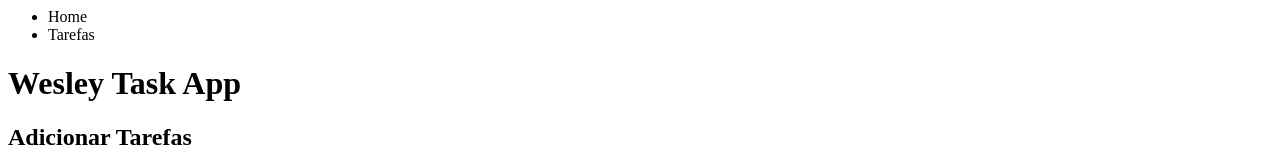
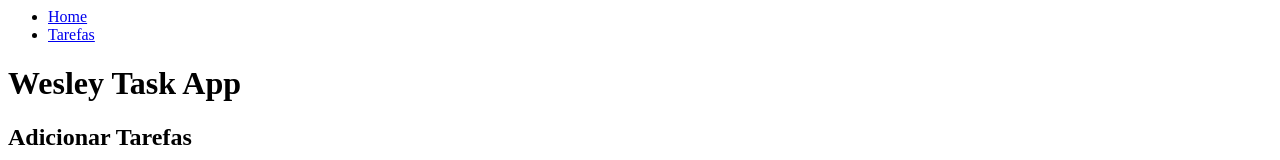
Before and after one commit to wesley1323/p2-angular, an Angular app: page /tarefas in a window 1280 px wide. Shown: the top 160 px of the page. Built offline with nearby package versions, Linux system fonts and the light colour scheme.

Commit message:
1 file modified

```diff
--- a/src/app/navbar/navbar.component.html
+++ b/src/app/navbar/navbar.component.html
@@ -1,4 +1,4 @@
 <ul>
-  <li>Home</li>
-  <li>Tarefas</li>
+<li><a [routerLink]="['/']">Home</a></li>
+<li><a [routerLink]="['tarefas']">Tarefas</a></li>
 </ul>
```
